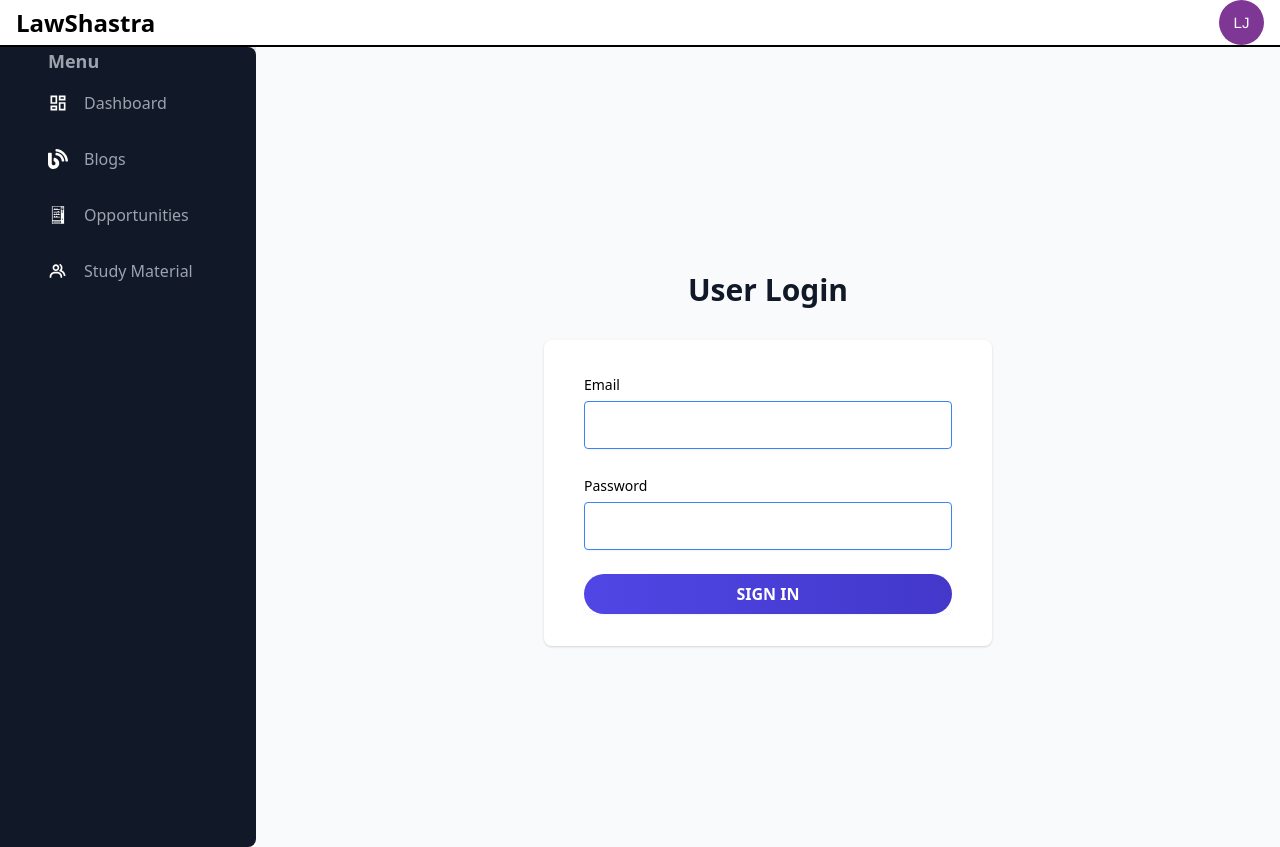
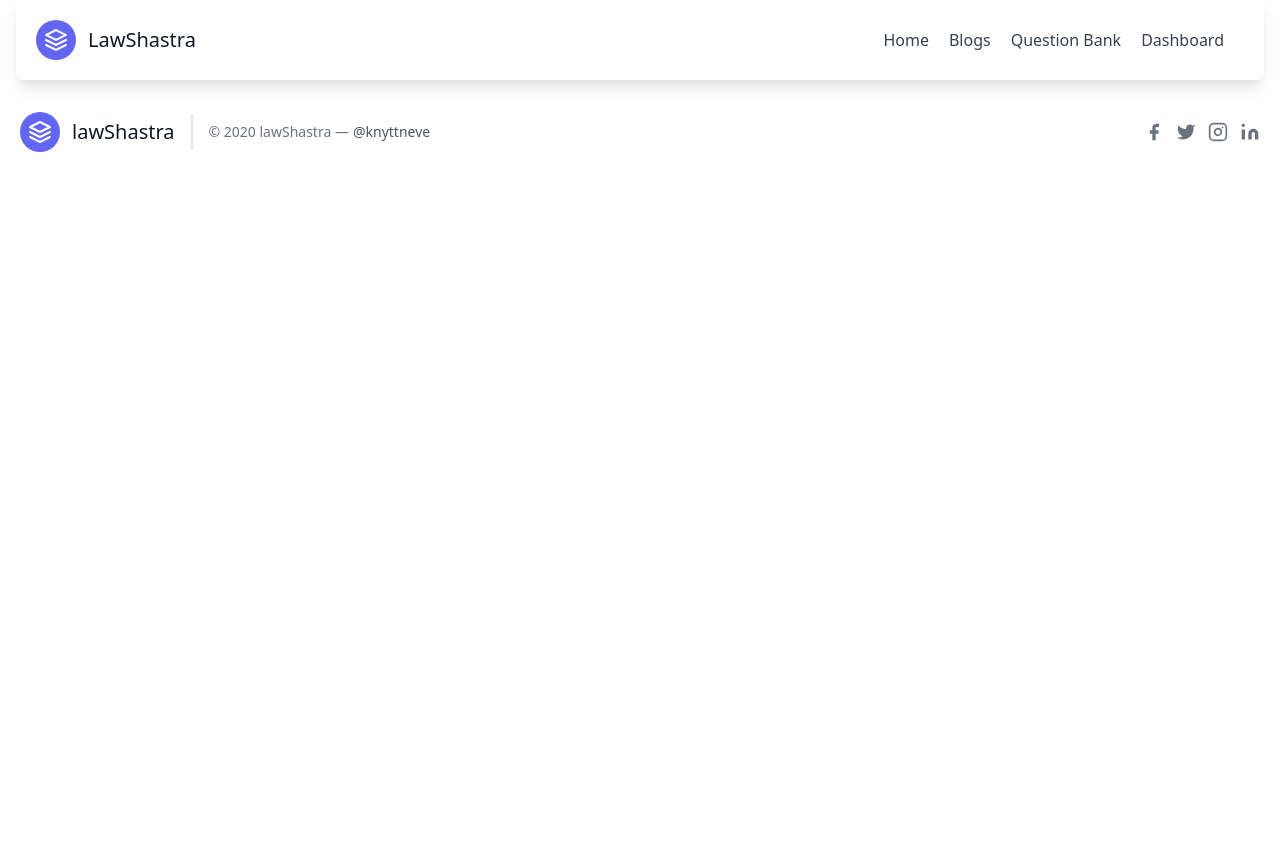
Before and after one commit to Amanj881/lawshastra-f, a React (Create React App) app: page / in a window 1280 px wide. After the commit the page ends 800 px from the top, so only its background shows below. Built offline with nearby package versions, Linux system fonts and the light colour scheme.

Commit message:
admin pages

```diff
--- a/src/App.js
+++ b/src/App.js
@@ -16,7 +16,7 @@ import SideNav from './admin/sideNav'
 import Nav from './components/Navbar/nav'
 
 function App() {
-  const [authUser, setAuthUser] = useState(true)
+  const [authUser, setAuthUser] = useState(false)
 
   const headerOptions = [
 {
@@ -32,6 +32,11 @@ function App() {
   label:'Question Bank',
   value:'question-bank',
    url:'/question-bank',
+},
+{
+  label:'Dashboard',
+  value:'dashboard',
+   url:'/dashboard',
 },
 
 ]
@@ -73,7 +78,7 @@ function App() {
       </div>
       <div className="lg:w-4/5 w-full ">
       <Switch>
-        <Route path="/" exact component={Login} />
+        <Route path="/login" exact component={Login} />
         <Route path="/dashboard" exact component={Dashboard} />
         <Route path="/blogs" exact component={Blogs} />
         <Route path="/opportunities" exact component={Opportunities} />
```
